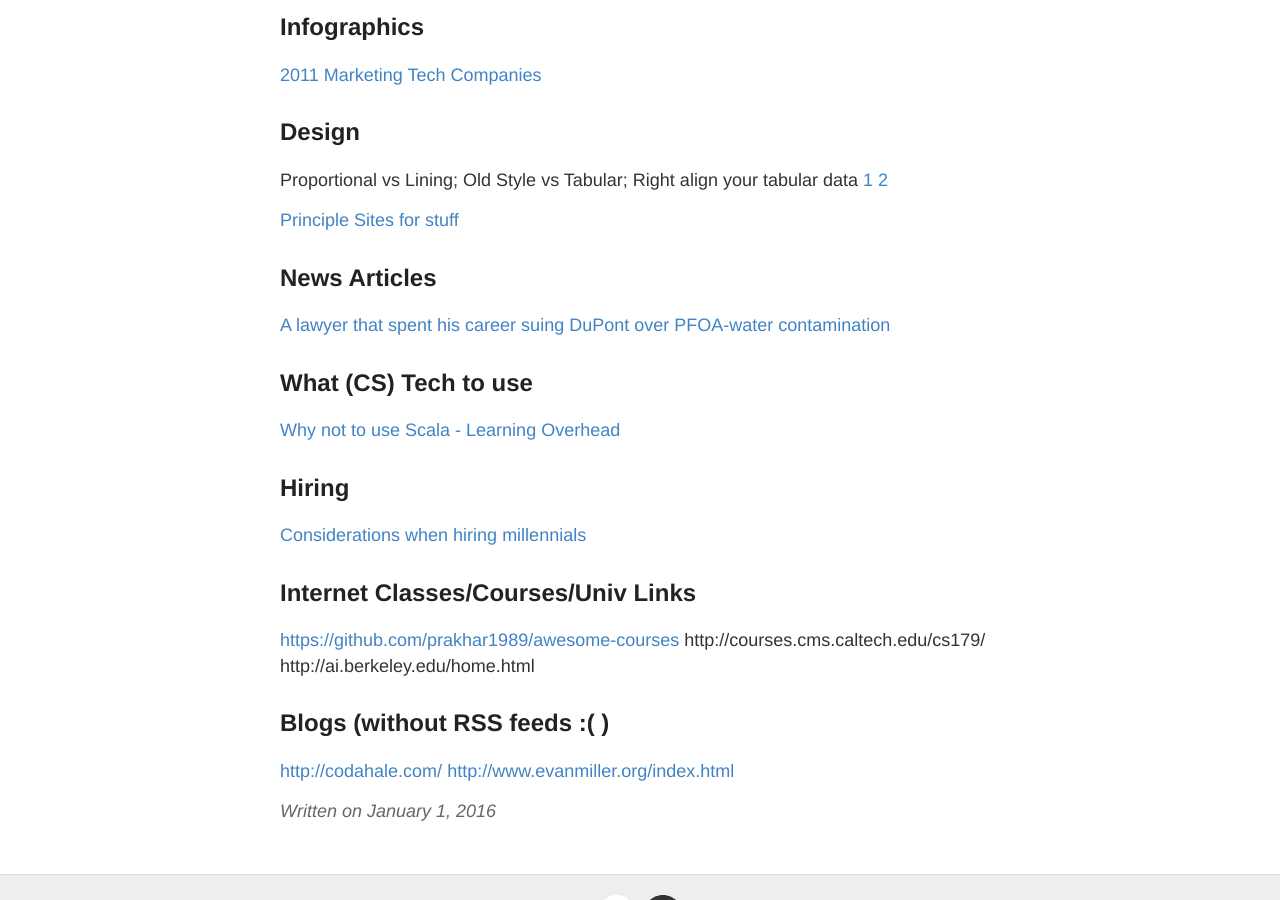
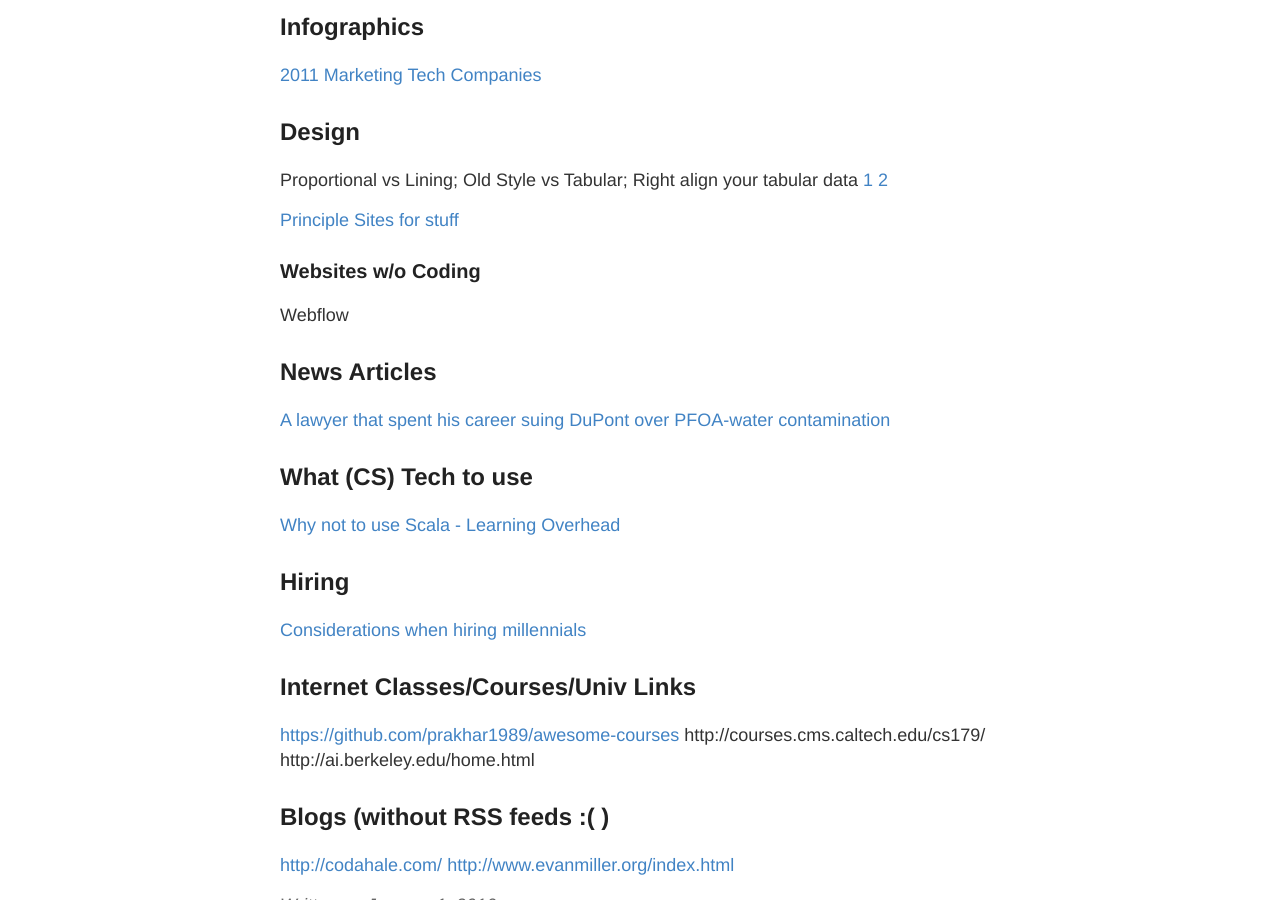
Before and after one commit to RONNCC/ronncc.github, a Jekyll site: the page built from _posts/2016-1-1-InterestingLinks.md, in a window 1280 px wide and 900 px high, scrolled down 1087 px. Built offline with Jekyll 4.4.1, drawn with Linux system fonts in a browser that asks for light colours; comment, search, counter and statistics services are not loaded.

Commit message:
Updated 2016-1-1-InterestingLinks.md

```diff
--- a/_posts/2016-1-1-InterestingLinks.md
+++ b/_posts/2016-1-1-InterestingLinks.md
@@ -51,6 +51,9 @@
 [Principle](http://principleformac.com/)
 [Sites for stuff](https://www.mockplus.com/blog/post/12-design-tools-websites-for-uiux-designers)
 
+### Websites w/o Coding
+Webflow
+
 ## News Articles
 [A lawyer that spent his career suing DuPont over PFOA-water contamination](http://www.nytimes.com/2016/01/10/magazine/the-lawyer-who-became-duponts-worst-nightmare.html)
 
```
